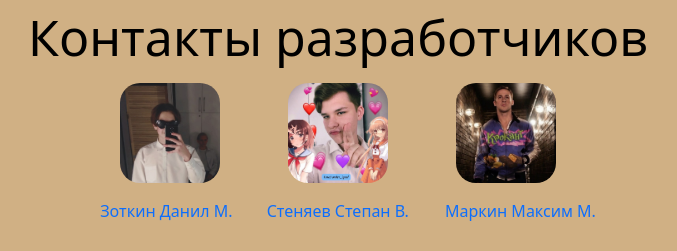
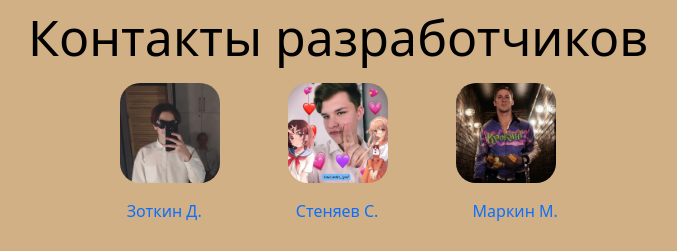
Before and after one commit to zsmcorp/zsm, a Django app: page / in a window 1280 px wide. Shown: the part 953-1204 px from the top of the page, without its empty margins (302-979 px from the left). Run offline with Django 4.2, Linux system fonts and the light colour scheme.

Commit message:
Контакты готовы вроде

```diff
--- a/zsm/templates/base.html
+++ b/zsm/templates/base.html
@@ -38,9 +38,9 @@
                 <img src="{% static 'homepage/img/daniel.jpg' %}" height="100px" class="logo"></a>
                 <img src="{% static 'homepage/img/stephan.jpeg' %}" height="100px" class="logo"></a>
                 <img src="{% static 'homepage/img/mASSim.jpg' %}" height="100px" class="logo"></a>
-            <figcaption><a href="https://zotkinsb.t.me" style="padding-right: 30px; position: static; padding-left: 20px;">Зоткин Данил М.</a>
-                        <a href="https://t.me/ignatpmk" style="padding-right:10px; position:static;">Стеняев Степан В.</a>
-                        <a href="https://t.me/Gasanofffgusein" style="padding-left: 22px; position: static;">Маркин Максим М.</a>
+            <figcaption><a href="https://zotkinsb.t.me" style="padding-right: 90px; position: static; padding-left: 8.5px;">Зоткин Д.</a>
+                        <a href="https://t.me/ignatpmk" style="padding-right:px; position:static;">Стеняев С.</a>
+                        <a href="https://t.me/Gasanofffgusein" style="padding-left: 90px; position: static;">Маркин М.</a>
             </figcaption>
             </div>
         </section>
```
